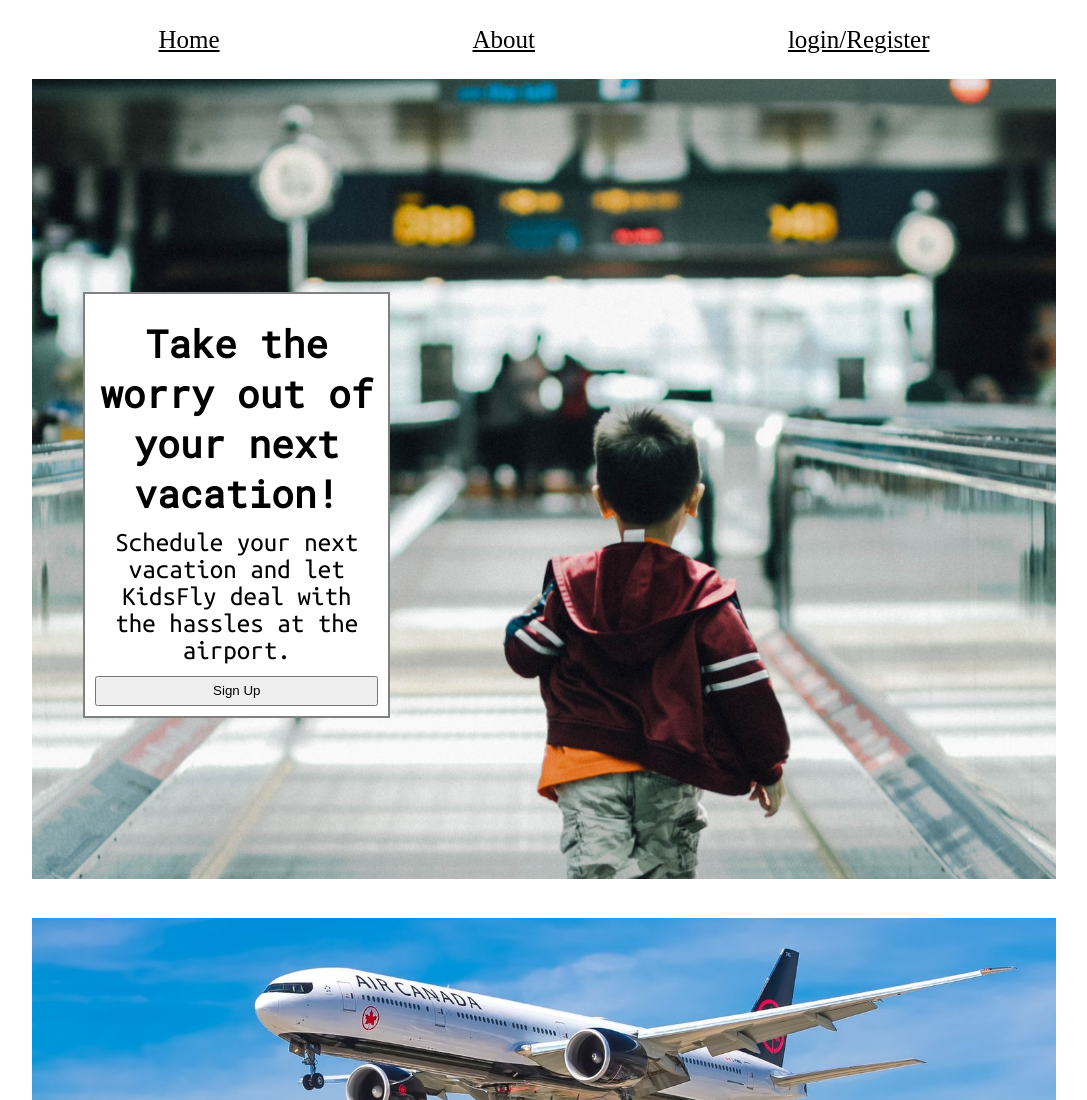
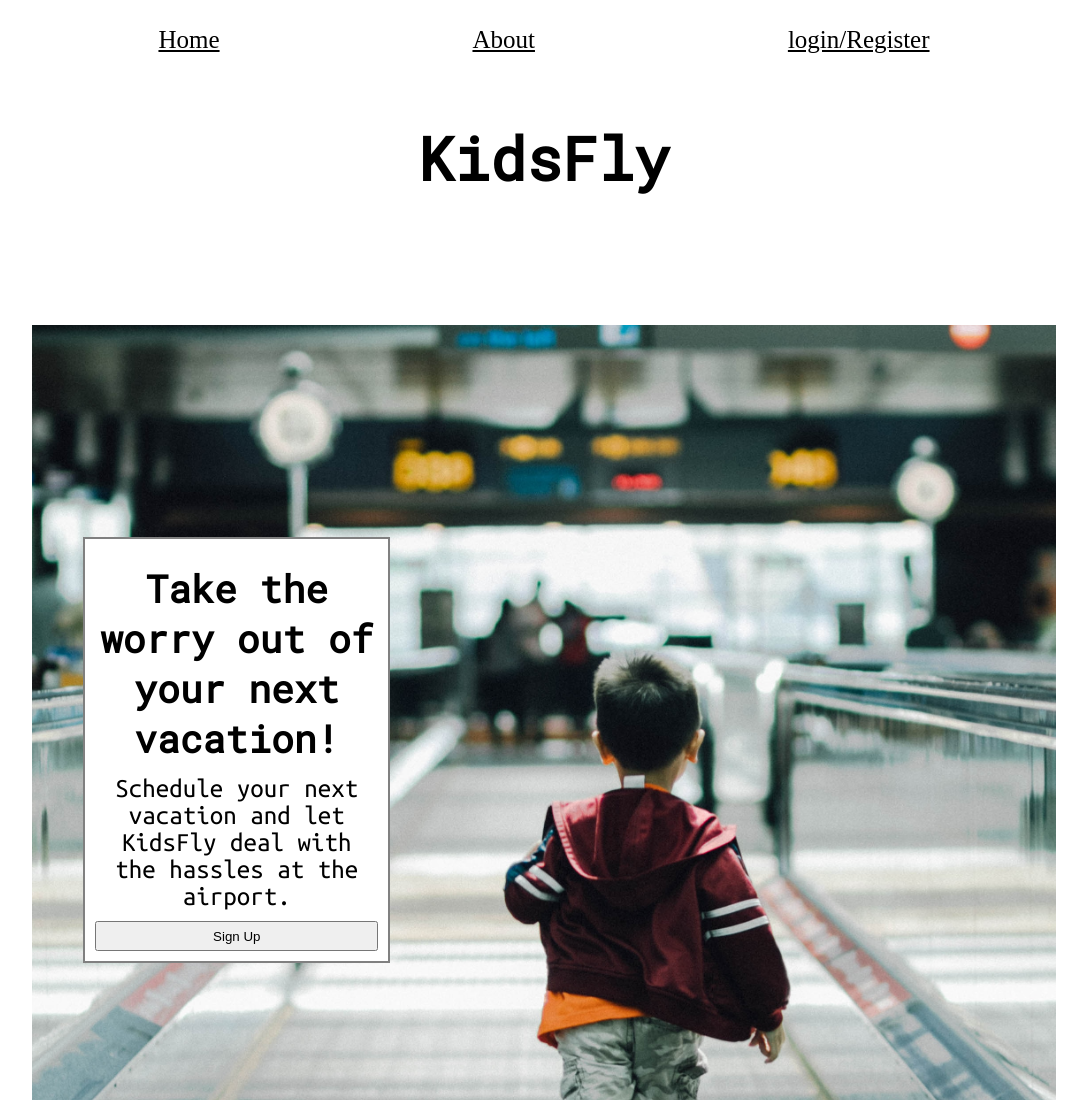
Before and after one commit to KidsFly-BuildWeek/Marketing, a plain HTML site: page marketing.html in a window 1280 px wide. Shown: the top 1100 px of the page, without its empty margins (96-1183 px from the left). Drawn offline with Linux system fonts and the light colour scheme.

Commit message:
Finished Product

```diff
--- a/less/home.less
+++ b/less/home.less
@@ -1,3 +1,13 @@
+
+.title{
+    width: 80%;
+    margin: 5% auto 10% auto;
+
+    .kids{
+        text-align: center;
+        font-size: 6rem;
+    }
+}
 header{
     background-image: url("../images/hanson-lu-qNHbXkO3Xbc-unsplash.jpg");
     background-repeat: no-repeat;
--- a/marketing.html
+++ b/marketing.html
@@ -16,6 +16,9 @@
             <a href="#">login/Register</a>
         </nav>
     </section>
+    <div class="title">
+        <h1 class="kids">KidsFly</h1>
+    </div>
     <header class="airport">
         <div class="main-content">
             <h1>Take the worry out of your next vacation!</h1>
```
Also changed, not shown: css/index.css.
